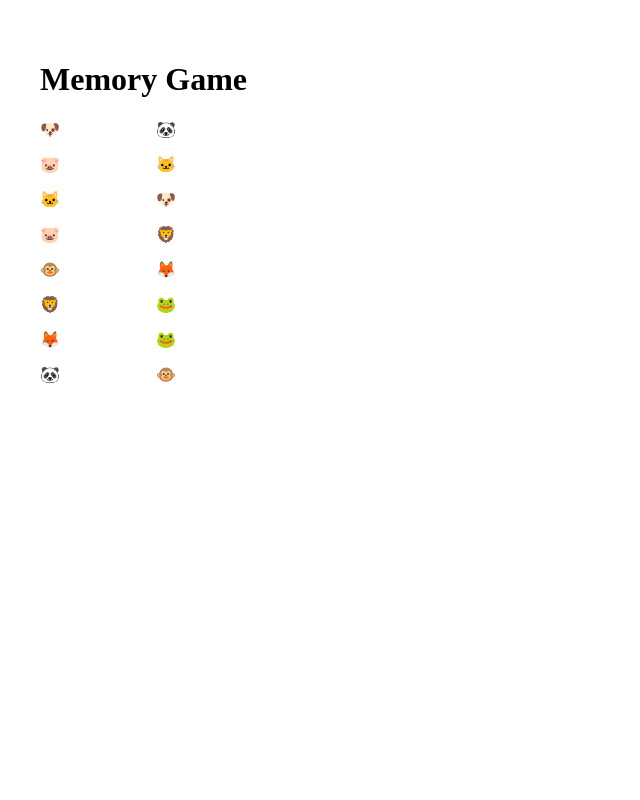
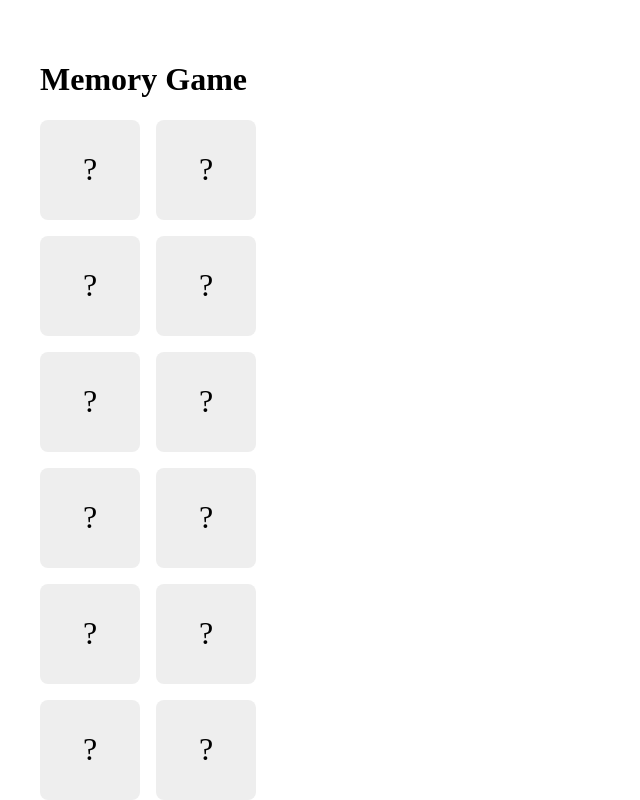
Before and after one commit to Kornetas/memory-game, a React (Vite) app: page / in a window 1280 px wide. Shown: the top 800 px of the page, without its empty margins (0-640 px from the left). Built offline with nearby package versions, Linux system fonts and the light colour scheme.

Commit message:
enable card flipping on click and show symbol

```diff
--- a/src/App.jsx
+++ b/src/App.jsx
@@ -13,14 +13,21 @@ function generateDeck() {
     }))
     .sort(() => Math.random() - 0.5);
 
-  console.log("Wygenerowana talia:", deck);
   return deck;
 }
 
 function App() {
   const [cards, setCards] = useState(generateDeck);
-  console.log("🧠 Aktualny stan kart:", cards);
+  console.log("Aktualny stan kart:", cards);
 
+  const handleClick = (clickedCard) => {
+    console.log("handleCardClick:", clickedCard);
+
+    const updatedCards = cards.map((card) =>
+      card.id === clickedCard.id ? { ...card, isFlipped: true } : card
+    );
+    setCards(updatedCards);
+  };
   return (
     <div style={{ padding: "2rem" }}>
       <h1>Memory Game</h1>
@@ -32,7 +39,7 @@ function App() {
         }}
       >
         {cards.map((card) => (
-          <Card key={card.id} value={card.symbol} />
+          <Card key={card.id} card={card} onClick={handleClick} />
         ))}
       </div>
     </div>
--- a/src/components/Card/Card.jsx
+++ b/src/components/Card/Card.jsx
@@ -1,12 +1,31 @@
-function Card ({ value }) {
-    console.log("Renderuję kartę z wartością:", value);
-    return (
-        <div className="card">
-            {/* Placeholder */}
-            <span>{value}</span>
-        </div>
+function Card({ card, onClick }) {
+  const handleClick = () => {
+    if (!card.isFlipped && !card.isMatched) {
+      console.log("Kliknięto kartę ID:", card.id, "Symbol:", card.symbol);
+      onClick(card);
+    }
+  };
 
-    )
+  return (
+    <div
+      className="card"
+      onClick={handleClick}
+      style={{
+        width: "100px",
+        height: "100px",
+        backgroundColor: "#eee",
+        display: "flex",
+        justifyContent: "center",
+        alignItems: "center",
+        fontSize: "2rem",
+        cursor: "pointer",
+        borderRadius: "0.5rem",
+      }}
+    >
+      {/* pokazuj symbol tylko jesli karta jest odkryta */}
+      {card.isFlipped || card.isMatched ? card.symbol : "?"}
+    </div>
+  );
 }
 
-export default Card
+export default Card;
```
